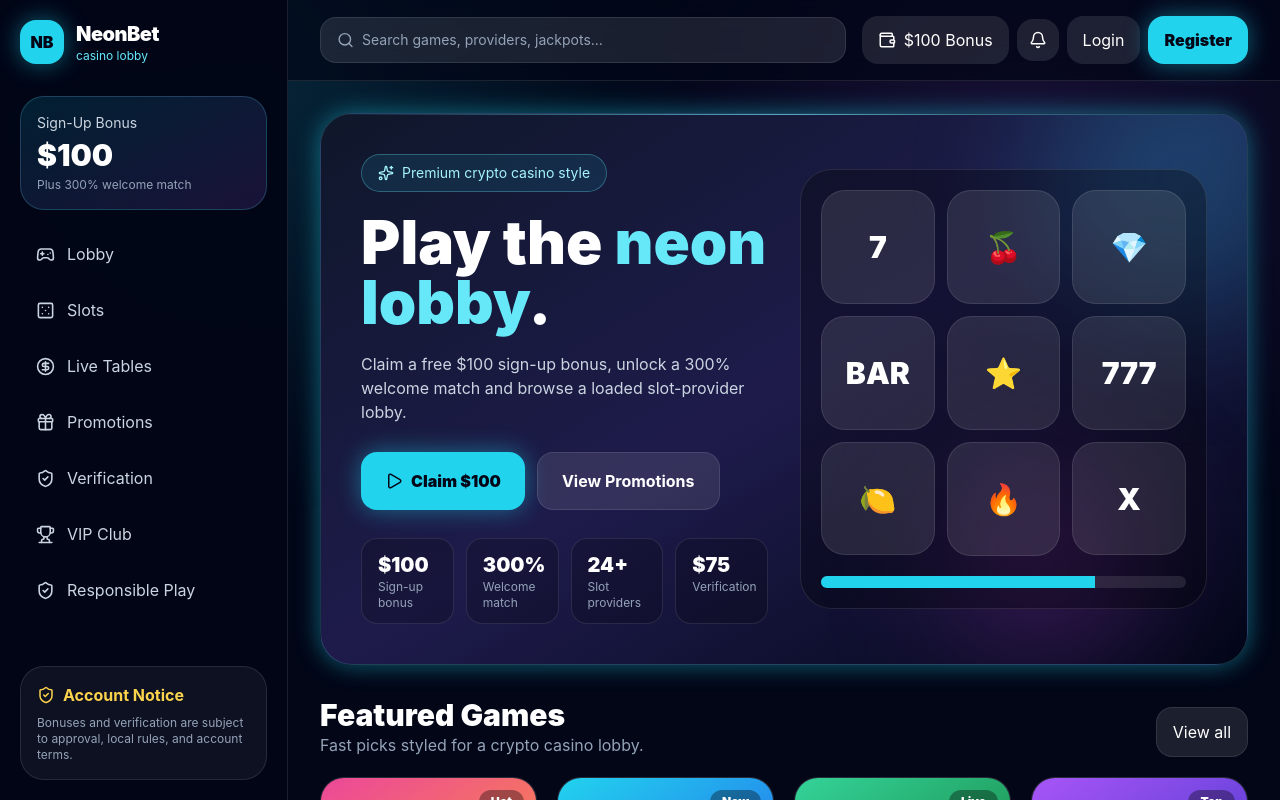
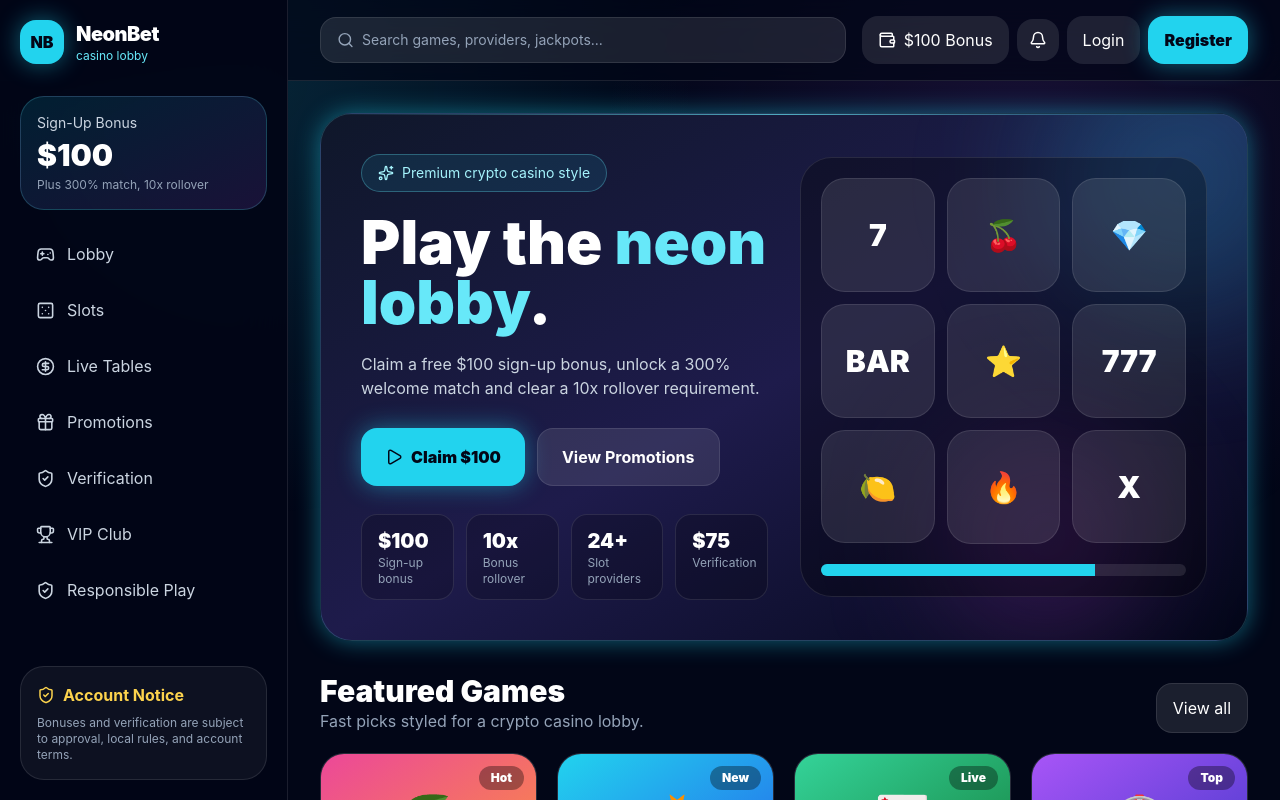
Before and after one commit to yabigdd-9/Neonbet-Casino, a React (Vite) app: page / in a window 1280 px wide. Shown: the top 800 px of the page. Built offline with nearby package versions, Linux system fonts and the light colour scheme.

Commit message:
Add 10x bonus rollover terms

```diff
--- a/index.html
+++ b/index.html
@@ -7,7 +7,7 @@
     <link rel="icon" href="./favicon.svg" type="image/svg+xml" />
     <meta
       name="description"
-      content="NeonBet is a mobile-first crypto casino lobby with a free $100 sign-up bonus, 300% welcome match, slot-provider catalogue, and manual account verification."
+      content="NeonBet is a mobile-first crypto casino lobby with a free $100 sign-up bonus, 300% welcome match, 10x rollover requirement, slot-provider catalogue, and manual account verification."
     />
     <meta name="theme-color" content="#020617" />
     <meta name="mobile-web-app-capable" content="yes" />
@@ -15,7 +15,7 @@
     <meta property="og:title" content="NeonBet Casino" />
     <meta
       property="og:description"
-      content="Claim a free $100 sign-up bonus, unlock a 300% welcome match, browse slot providers, and complete manual crypto account verification."
+      content="Claim a free $100 sign-up bonus, unlock a 300% welcome match with 10x rollover, browse slot providers, and complete manual crypto account verification."
     />
     <meta property="og:image" content="./social-preview.png" />
     <meta property="og:image:width" content="1200" />
@@ -25,7 +25,7 @@
     <meta name="twitter:title" content="NeonBet Casino" />
     <meta
       name="twitter:description"
-      content="Mobile-first crypto casino lobby with a free $100 sign-up bonus, 300% welcome match, and manual $75 account verification."
+      content="Mobile-first crypto casino lobby with a free $100 sign-up bonus, 300% welcome match, 10x rollover, and manual $75 account verification."
     />
     <meta name="twitter:image" content="./social-preview.png" />
   </head>
--- a/src/main.jsx
+++ b/src/main.jsx
@@ -38,7 +38,7 @@ const games = [
 ];
 
 const promos = [
-  { title: "Free $100 Sign-Up Bonus", detail: "New accounts can claim $100 plus a 300% welcome match after verification", icon: Gift },
+  { title: "Free $100 Sign-Up Bonus", detail: "New accounts can claim $100 plus a 300% welcome match after verification. Bonus funds require 10x rollover.", icon: Gift },
   { title: "Daily Rewards", detail: "Fresh drops, missions and member rewards every day", icon: Flame },
   { title: "VIP Club", detail: "Level up with missions, rewards and exclusive account perks", icon: Trophy },
 ];
@@ -216,7 +216,7 @@ const verificationConfig = {
 
 const lobbyStats = [
   ["$100", "Sign-up bonus"],
-  ["300%", "Welcome match"],
+  ["10x", "Bonus rollover"],
   ["24+", "Slot providers"],
   ["$75", "Verification"],
 ];
@@ -249,7 +249,7 @@ function Sidebar({ open, setOpen }) {
         <div className="rounded-3xl bg-gradient-to-br from-cyan-500/15 to-purple-500/15 border border-cyan-300/20 p-4 mb-5">
           <p className="text-sm text-slate-300">Sign-Up Bonus</p>
           <p className="text-3xl font-black text-white mt-1">$100</p>
-          <p className="text-xs text-slate-400 mt-1">Plus 300% welcome match</p>
+          <p className="text-xs text-slate-400 mt-1">Plus 300% match, 10x rollover</p>
         </div>
 
         <nav className="space-y-2">
@@ -311,7 +311,7 @@ function Hero() {
             Play the <span className="text-cyan-300">neon lobby</span>.
           </h1>
           <p className="text-slate-300 mt-5 max-w-xl">
-            Claim a free $100 sign-up bonus, unlock a 300% welcome match and browse a loaded slot-provider lobby.
+            Claim a free $100 sign-up bonus, unlock a 300% welcome match and clear a 10x rollover requirement.
           </p>
           <div className="flex flex-wrap gap-3 mt-7">
             <button className="flex items-center gap-2 px-6 py-4 rounded-2xl bg-cyan-400 text-slate-950 font-black shadow-neon"><Play size={18}/> Claim $100</button>
```
Also changed, not shown: public/social-preview.png, 1 other file (tests, documents, lock files or other folders).
